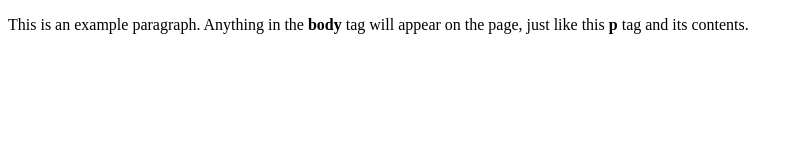
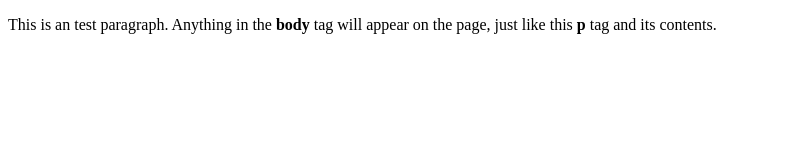
Before and after one commit to rich1234ping/hello-ping, a plain HTML site: page index.html in a window 1280 px wide. Shown: the whole page, without its empty margins (0-800 px from the left). Drawn offline with Linux system fonts and the light colour scheme.

Commit message:
Update index.html
Change words

```diff
--- a/index.html
+++ b/index.html
@@ -4,6 +4,6 @@
     <title>This is the title of the webpage!</title>
   </head>
   <body>
-    <p>This is an example paragraph. Anything in the <strong>body</strong> tag will appear on the page, just like this <strong>p</strong> tag and its contents.</p>
+    <p>This is an test paragraph. Anything in the <strong>body</strong> tag will appear on the page, just like this <strong>p</strong> tag and its contents.</p>
   </body>
 </html>
```
